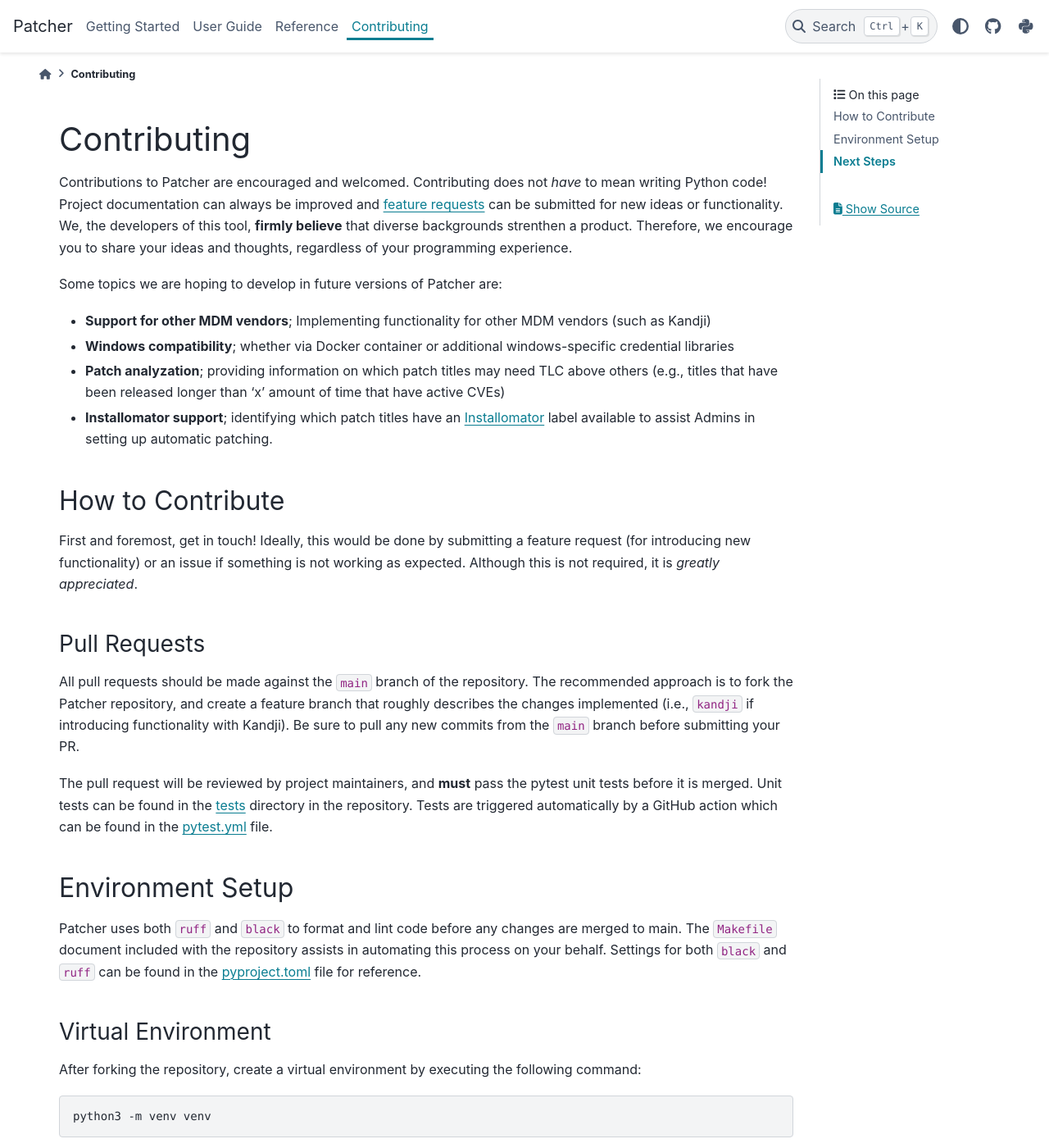
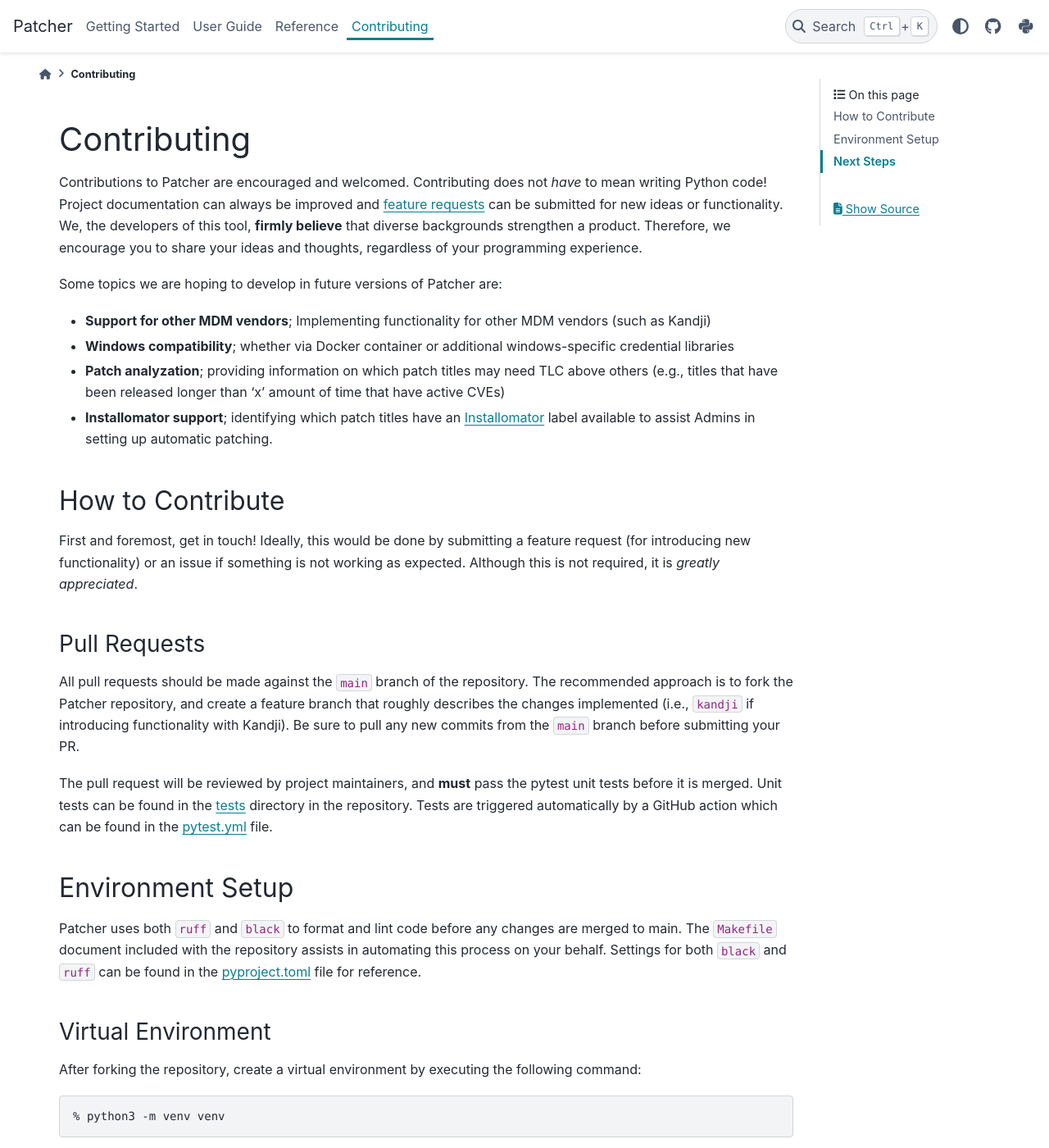
Before and after one commit to liquidz00/Patcher, a Sphinx documentation site: the page built from docs/contributing/index.rst, in a window 1280 px wide and 1400 px high. Shown: the whole window at 82% size. Built offline with Sphinx 7.4.7 and the PyData theme 0.15.4, drawn with Linux system fonts in a browser that asks for light colours; some of the changed text lies outside the part shown.

Commit message:
Fix typo, replace console code blocks with shell code blocks

```diff
--- a/docs/contributing/index.rst
+++ b/docs/contributing/index.rst
@@ -3,7 +3,7 @@
 Contributing
 ============
 
-Contributions to Patcher are encouraged and welcomed. Contributing does not *have* to mean writing Python code! Project documentation can always be improved and `feature requests <https://github.com/liquidz00/Patcher/issues/new?assignees=&labels=enhancement&projects=&template=feature_request.md&title=%5BFEATURE%5D+Your+feature+request+title>`_ can be submitted for new ideas or functionality. We, the developers of this tool, **firmly believe** that diverse backgrounds strenthen a product. Therefore, we encourage you to share your ideas and thoughts, regardless of your programming experience.
+Contributions to Patcher are encouraged and welcomed. Contributing does not *have* to mean writing Python code! Project documentation can always be improved and `feature requests <https://github.com/liquidz00/Patcher/issues/new?assignees=&labels=enhancement&projects=&template=feature_request.md&title=%5BFEATURE%5D+Your+feature+request+title>`_ can be submitted for new ideas or functionality. We, the developers of this tool, **firmly believe** that diverse backgrounds strengthen a product. Therefore, we encourage you to share your ideas and thoughts, regardless of your programming experience.
 
 Some topics we are hoping to develop in future versions of Patcher are:
 
@@ -34,15 +34,15 @@
 
 After forking the repository, create a virtual environment by executing the following command:
 
-.. code-block:: console
+.. code-block:: shell
 
-    python3 -m venv venv
+    % python3 -m venv venv
 
 Once created, activate the virtual environment:
 
-.. code-block:: console
+.. code-block:: shell
 
-    source venv/bin/activate
+    % source venv/bin/activate
 
 .. dropdown:: Virtual Environment Reference
 
```
